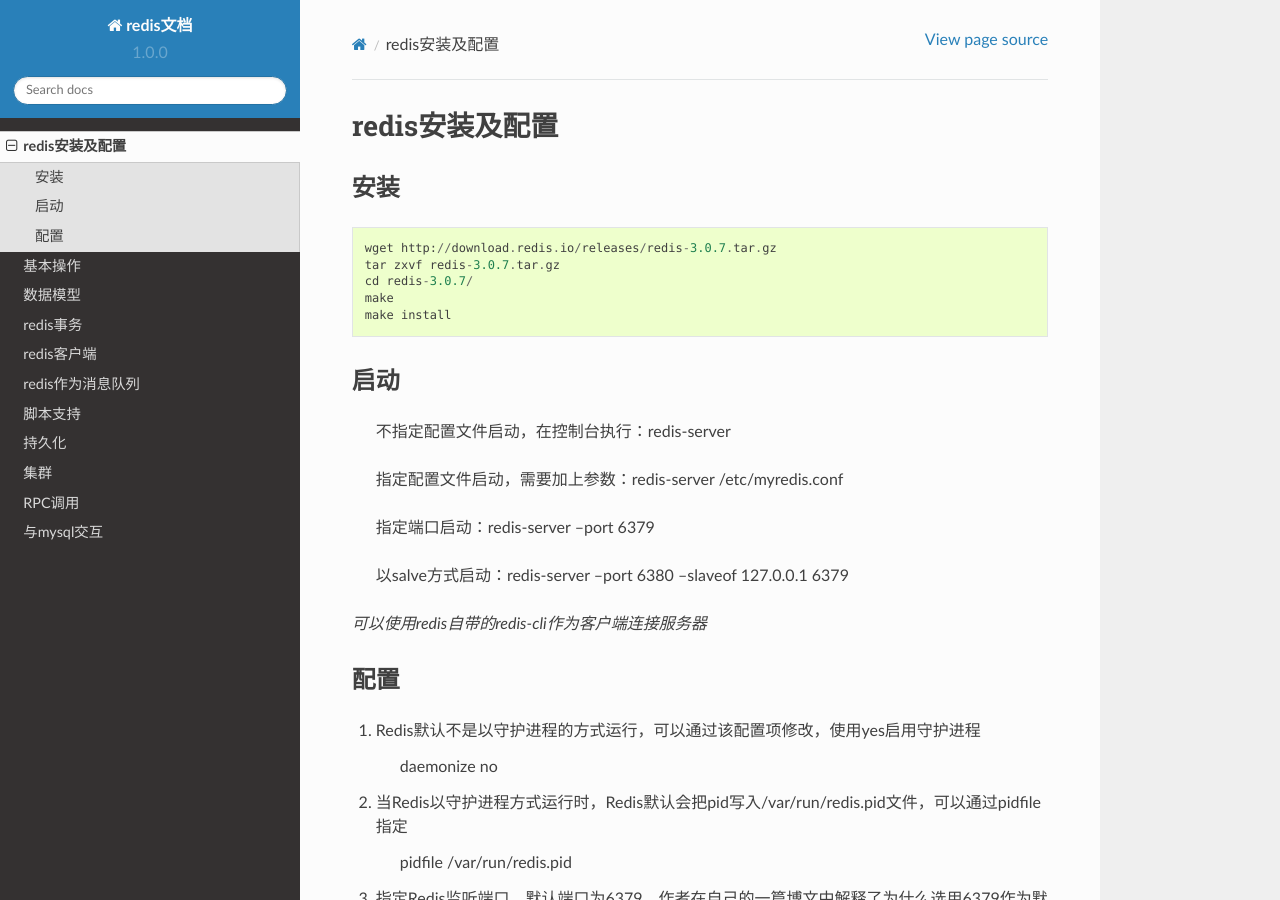
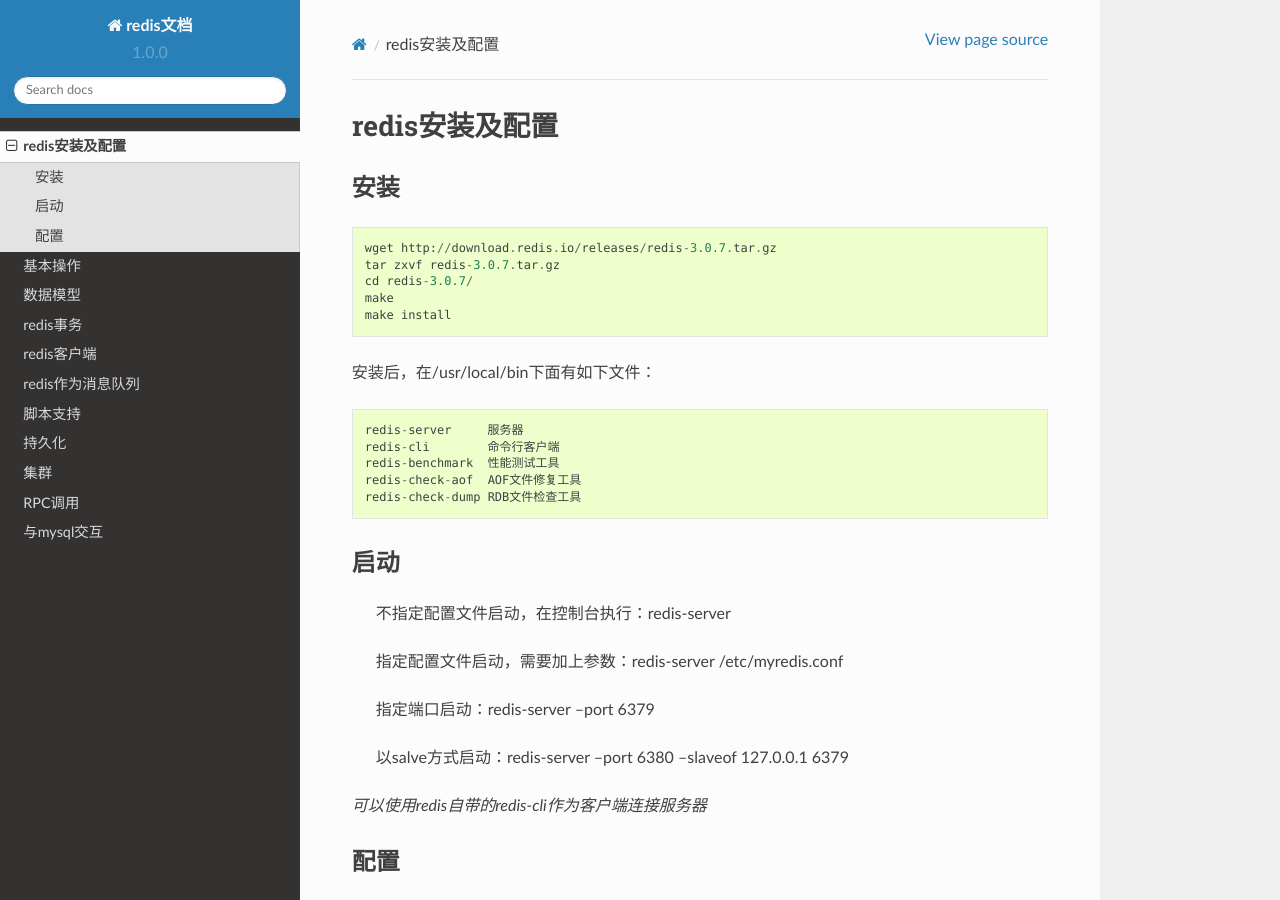
Before and after one commit to mike-zhang/redisDoc, a Sphinx documentation site: the page built from contents/source/install.rst, in a window 1280 px wide and 900 px high. Built offline with Sphinx 7.4.7 and the Read the Docs theme 2.0.0, drawn with Linux system fonts in a browser that asks for light colours.

Commit message:
install.rst : 添加二进制介绍

```diff
--- a/contents/source/install.rst
+++ b/contents/source/install.rst
@@ -11,6 +11,15 @@
     cd redis-3.0.7/
     make
     make install
+
+安装后，在/usr/local/bin下面有如下文件：
+::
+
+    redis-server     服务器
+    redis-cli        命令行客户端
+    redis-benchmark  性能测试工具
+    redis-check-aof  AOF文件修复工具
+    redis-check-dump RDB文件检查工具
 
 启动
 ---------------
```
